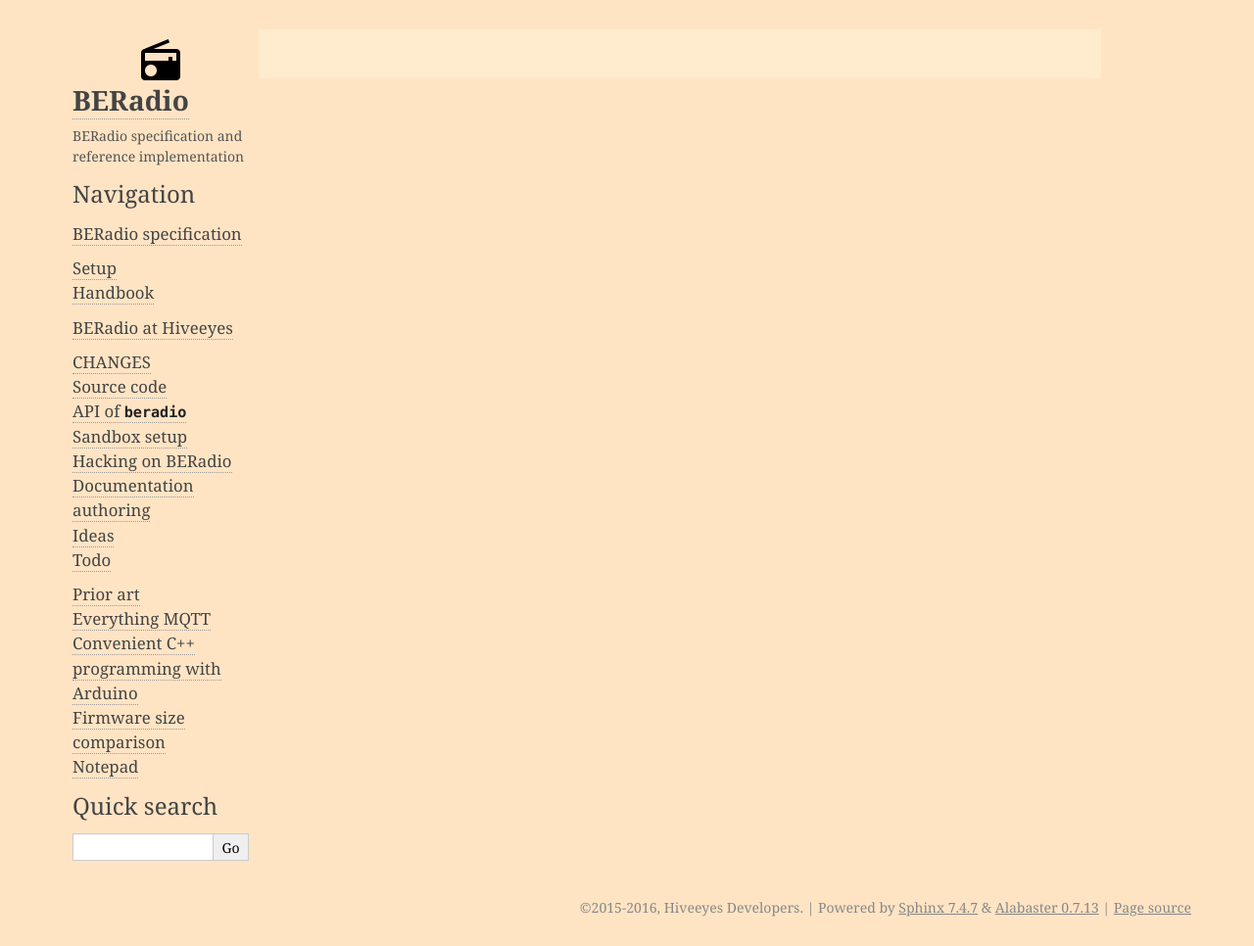
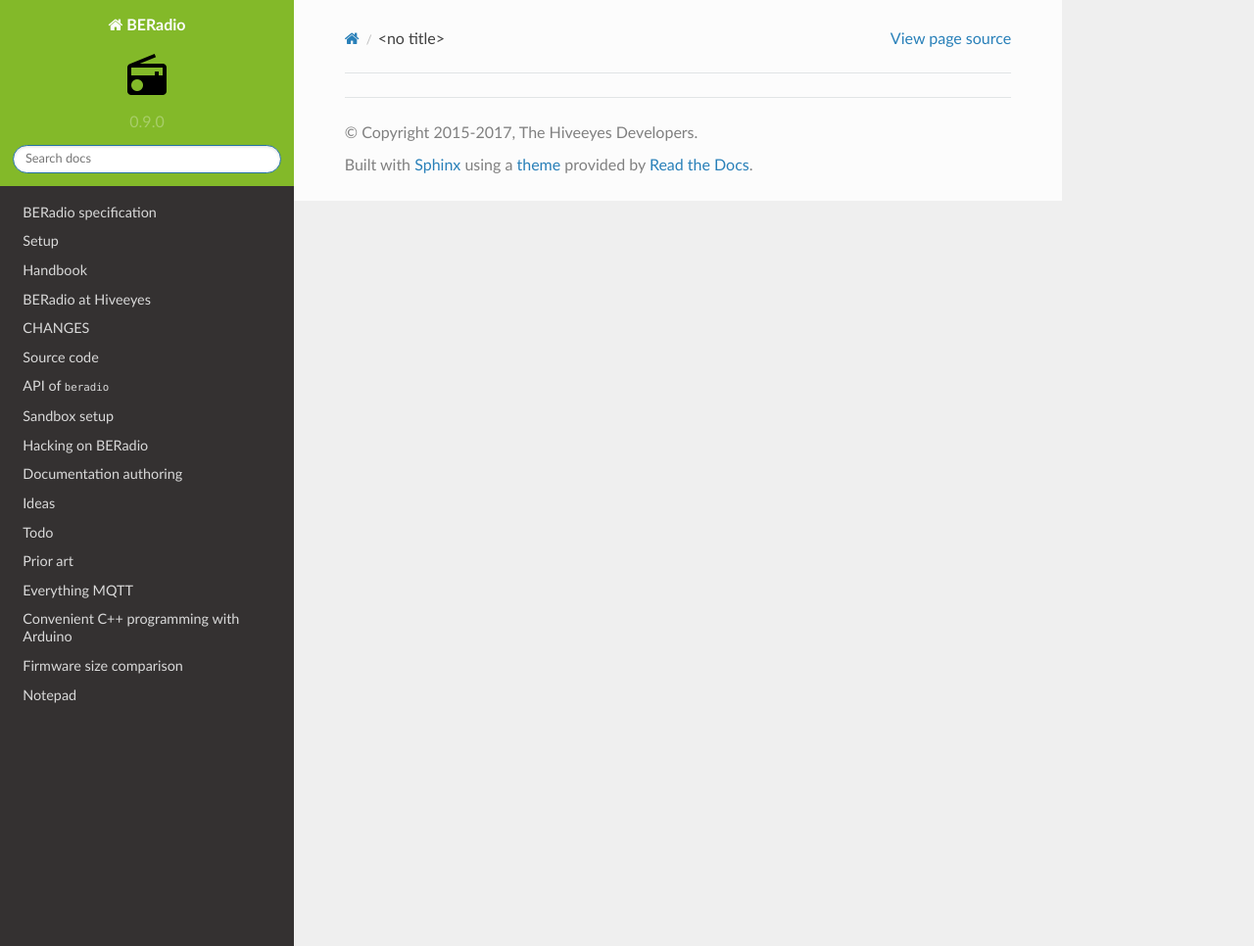
Before and after one commit to hiveeyes/beradio, a Sphinx documentation site: the page built from doc/source/links.rst, in a window 1280 px wide and 966 px high. Shown: the whole window at 98% size. Built offline with Sphinx 7.4.7 and the Read the Docs theme 2.0.0, drawn with Linux system fonts in a browser that asks for light colours; pages that are not in the unit, such as notebooks, are missing from menus.

Commit message:
Update documentation

```diff
--- a/doc/source/_static/css/beradio.css
+++ b/doc/source/_static/css/beradio.css
@@ -23,6 +23,17 @@
 
 }
 
+.wy-side-nav-search {
+    /* background-color: #A00000; */
+    /* background-color: #add8e6; */
+    background-color: #83B929;
+    /* background-color: #FFE4C4; */
+}
+
+.wy-nav-content {
+    max-width: 80%;
+}
+
 div.body {
 
     padding-top: 25px;
--- a/doc/source/changes.rst
+++ b/doc/source/changes.rst
@@ -1,4 +1,4 @@
-:tocdepth: 2
+.. include:: links.rst
 
 .. default-role:: any
 
--- a/doc/source/conf.py
+++ b/doc/source/conf.py
@@ -52,15 +52,15 @@
 
 # General information about the project.
 project = u'BERadio'
-copyright = u'2015-2016, Hiveeyes Developers'
-author = u'Hiveeyes Developers'
+copyright = u'2015-2017, The Hiveeyes Developers'
+author = u'The Hiveeyes Developers'
 
 # The version info for the project you're documenting, acts as replacement for
 # |version| and |release|, also used in various other places throughout the
 # built documents.
 #
 # The short X.Y version.
-version = '=0.9.0'
+version = '0.9.0'
 # The full version, including alpha/beta/rc tags.
 release = '0.9.0'
 
@@ -106,14 +106,14 @@
 #keep_warnings = False
 
 # If true, `todo` and `todoList` produce output, else they produce nothing.
-todo_include_todos = False
+todo_include_todos = True
 
 
 # -- Options for HTML output ----------------------------------------------
 
 # The theme to use for HTML and HTML Help pages.  See the documentation for
 # a list of builtin themes.
-html_theme = 'alabaster'
+html_theme = 'sphinx_rtd_theme'
 
 # Theme options are theme-specific and customize the look and feel of a theme
 # further.  For a list of options available for each theme, see the
@@ -293,10 +293,10 @@
 
 html_logo = '_static/img/beradio-logo.png'
 html_theme_options = {
-    'description': 'BERadio specification and reference implementation',
-    'page_width': '1152px',
-    'sidebar_width': '200px',
-    'github_button': False,
+    #'description': 'BERadio specification and reference implementation',
+    #'page_width': '1152px',
+    #'sidebar_width': '200px',
+    #'github_button': False,
 }
 # colors
 """
--- a/doc/source/links.rst
+++ b/doc/source/links.rst
@@ -26,6 +26,9 @@
 .. _EmBencode: https://github.com/jcw/embencode
 .. _EmBencode encoding bug: https://github.com/jcw/embencode/pull/2
 .. _EmBencode documentation: http://jeelabs.net/pub/docs/embencode/
+
+.. More hardware
+.. _LinkIt Smart 7688 Duo: https://community.hiveeyes.org/t/linkit-smart-7688-duo/105
 
 .. Foundation technologies, protocols and subsystem services
 .. _Bencode: https://en.wikipedia.org/wiki/Bencode
--- a/requirements-dev.txt
+++ b/requirements-dev.txt
@@ -1,7 +1,9 @@
-Sphinx==1.3.1
+Sphinx==1.5.5
+sphinx_rtd_theme==0.2.4
 bumpversion==0.5.3
 nose==1.3.7
 coverage==4.0.1
+
 # for encoding efficiency shootout, see test/comparison.rst
 PyYAML==3.11
 u-msgpack-python==2.1
```
Also changed, not shown: doc/source/development/tasks.rst (+16 -0 lines), LICENSE.rst.
